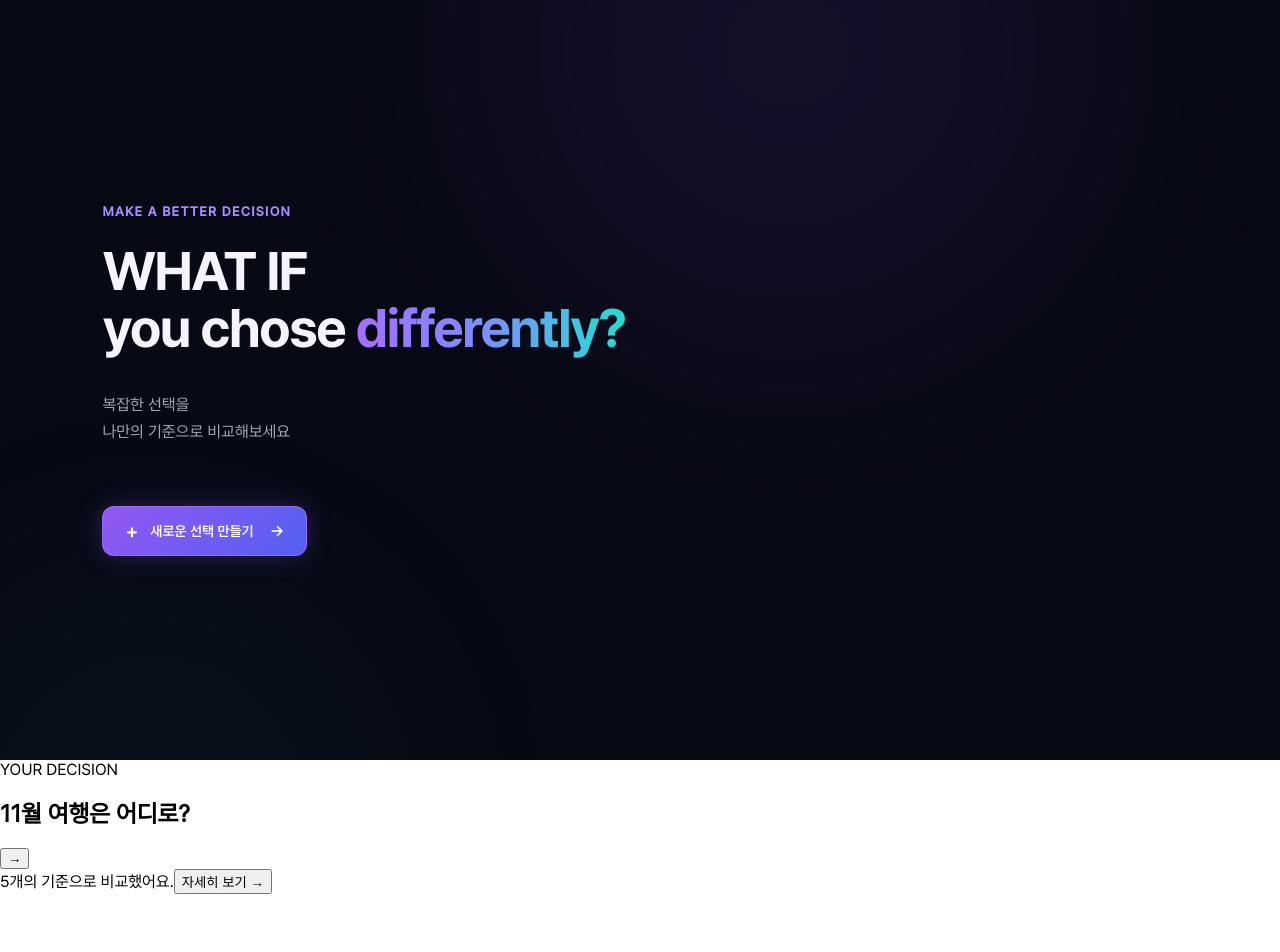
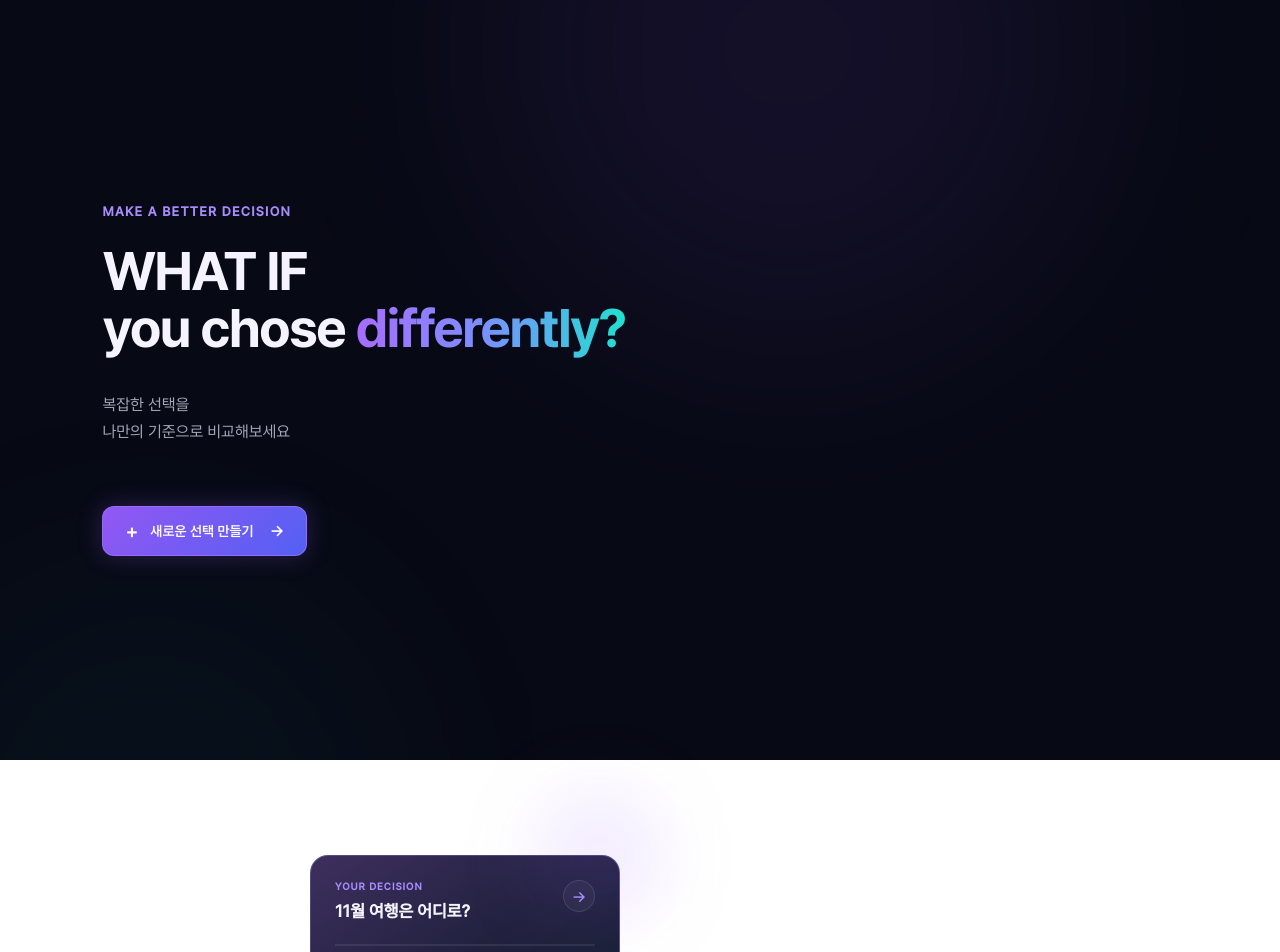
Before and after one commit to ujini7833-droid/WhatIf, a React (Vite) app: page / in a window 1280 px wide. Shown: the top 952 px of the page. Before the commit the page ends 894 px from the top, so only its background shows below. Built offline with nearby package versions, Linux system fonts and the light colour scheme.

Commit message:
feat: DecisionPreview css 추가 (#3)

```diff
--- /dev/null
+++ b/src/components/home/Hero/DecisionPreview.css
@@ -0,0 +1,291 @@
+/* =========================
+   Decision Preview
+========================= */
+
+.decision_preview {
+    position: relative;
+
+    font-family: 'Pretendard-Regular', sans-serif;
+
+    width: 620px;
+    height: 520px;
+
+    display: flex;
+    align-items: center;
+    justify-content: center;
+}
+
+
+/* =========================
+   Radar Chart Area
+========================= */
+
+.decision_preview_chart {
+    position: absolute;
+
+    width: 500px;
+    height: 500px;
+
+    left: 0;
+    top: 0;
+
+    display: flex;
+    align-items: center;
+    justify-content: center;
+
+    opacity: 0.95;
+}
+
+
+/* =========================
+   Glass Card
+========================= */
+
+.decision_preview_card {
+    position: absolute;
+
+    width: 310px;
+
+    right: 0;
+    top: 95px;
+
+    padding: 24px;
+
+    border: 1px solid rgba(185, 157, 255, 0.32);
+    border-radius: 18px;
+
+    background: linear-gradient(
+        145deg,
+        rgba(58, 43, 91, 0.98),
+        rgba(29, 29, 59, 0.98) 58%,
+        rgba(19, 28, 48, 0.99)
+    );
+
+    backdrop-filter: blur(24px);
+    -webkit-backdrop-filter: blur(24px);
+
+    z-index: 5;
+}
+
+
+/* 카드 위쪽에 은은한 빛 */
+
+.decision_preview_card::before {
+    content: '';
+
+    position: absolute;
+
+    width: 120px;
+    height: 120px;
+
+    top: -60px;
+    right: -40px;
+
+    border-radius: 50%;
+
+    background: rgba(155, 92, 255, 0.15);
+
+    filter: blur(40px);
+
+    pointer-events: none;
+}
+
+
+/* =========================
+   Header
+========================= */
+
+.decision_preview_header {
+    position: relative;
+
+    display: flex;
+    justify-content: space-between;
+    align-items: flex-start;
+
+    padding-bottom: 20px;
+
+    border-bottom: 1px solid rgba(255, 255, 255, 0.08);
+}
+
+
+.decision_preview_label {
+    display: block;
+
+    margin-bottom: 8px;
+
+    font-size: 10px;
+    font-family: 'Pretendard-Medium', sans-serif;
+    font-weight: 600;
+
+    letter-spacing: 0.1em;
+
+    color: #a98cff;
+}
+
+
+.decision_preview_header h2 {
+    margin: 0;
+
+    font-family: 'Pretendard-Medium', sans-serif;
+    font-size: 17px;
+    font-weight: 600;
+
+    line-height: 1.4;
+
+    color: #f5f3ff;
+}
+
+
+/* 상세보기 버튼 */
+
+.decision_preview_more {
+    display: flex;
+    align-items: center;
+    justify-content: center;
+
+    width: 32px;
+    height: 32px;
+
+    border: 1px solid rgba(255, 255, 255, 0.1);
+    border-radius: 50%;
+
+    background: rgba(255, 255, 255, 0.04);
+
+    color: #a98cff;
+
+    font-family: 'Pretendard-Medium', sans-serif;
+    font-size: 16px;
+
+    cursor: pointer;
+
+    transition:
+        background 0.2s ease,
+        border-color 0.2s ease,
+        transform 0.2s ease;
+}
+
+
+.decision_preview_more:hover {
+    background: rgba(155, 92, 255, 0.15);
+
+    border-color: rgba(155, 92, 255, 0.4);
+
+    transform: translateX(2px);
+}
+
+
+/* =========================
+   Ranking
+========================= */
+
+.decision_preview_ranking {
+    display: flex;
+    flex-direction: column;
+
+    padding: 8px 0;
+}
+
+
+/* =========================
+   Footer
+========================= */
+
+.decision_preview_footer {
+    display: flex;
+    justify-content: space-between;
+    align-items: center;
+
+    padding-top: 16px;
+
+    border-top: 1px solid rgba(255, 255, 255, 0.08);
+
+    font-size: 11px;
+
+    color: #717790;
+}
+
+
+.decision_preview_footer button {
+    padding: 0;
+
+    border: none;
+
+    background: transparent;
+
+    color: #a98cff;
+
+    font-family: 'Pretendard-Medium', sans-serif;
+    font-size: 11px;
+    font-weight: 500;
+
+    cursor: pointer;
+
+    transition: color 0.2s ease;
+}
+
+
+.decision_preview_footer button:hover {
+    color: #c1a9ff;
+}
+
+
+/* =========================
+   Tablet
+========================= */
+
+@media (max-width: 1200px) {
+
+    .decision_preview {
+        width: 540px;
+        height: 470px;
+    }
+
+    .decision_preview_chart {
+        width: 440px;
+        height: 440px;
+    }
+
+    .decision_preview_card {
+        width: 290px;
+
+        top: 85px;
+    }
+}
+
+
+/* =========================
+   Mobile
+========================= */
+
+@media (max-width: 768px) {
+
+    .decision_preview {
+        width: 100%;
+        max-width: 520px;
+
+        height: 500px;
+    }
+
+    .decision_preview_chart {
+        width: 420px;
+        height: 420px;
+
+        left: 50%;
+
+        transform: translateX(-50%);
+    }
+
+    .decision_preview_card {
+        width: 290px;
+
+        top: 170px;
+        right: 50%;
+
+        transform: translateX(50%);
+    }
+
+    .decision_preview_more {
+        width: 30px;
+        height: 30px;
+    }
+}
--- a/src/components/home/Hero/DecisionPreview.tsx
+++ b/src/components/home/Hero/DecisionPreview.tsx
@@ -1,5 +1,6 @@
 // import RadarChart from './RadarChart';
 // import RankingItem from './RankingItem';
+import './DecisionPreview.css';
 /*
 interface Ranking {
     rank: number;
```
